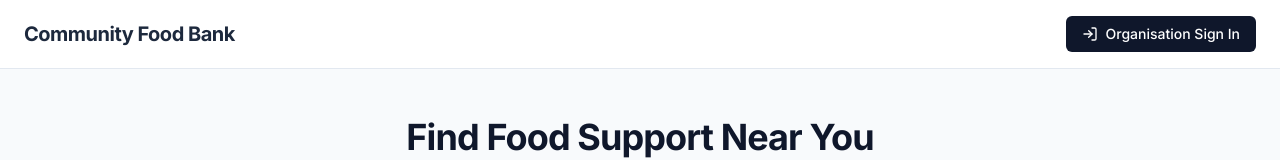
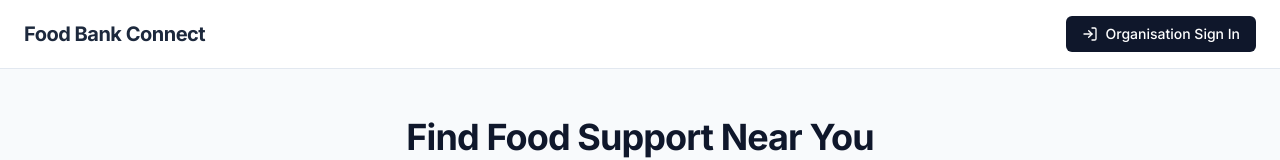
Before and after one commit to tezzytezzy/food-bank-online, a Next.js app: page / in a window 1280 px wide. Shown: the top 160 px of the page. Built offline with nearby package versions, Linux system fonts and the light colour scheme; no server answers; the database is empty.

Commit message:
feat: Display session end times on main and dashboard pages, and move middleware to `middleware.ts`.

```diff
--- a/app/dashboard/page.tsx
+++ b/app/dashboard/page.tsx
@@ -148,7 +148,10 @@ export default async function DashboardPage() {
                                             <span>{new Date(session.session_date).toLocaleDateString(undefined, { weekday: 'short', month: 'short', day: 'numeric', year: 'numeric', timeZone: 'UTC' })}</span>
                                         </div>
                                         <div className="flex items-center gap-2 ml-6">
-                                            <p>{session.start_time?.substring(0, 5)}</p>
+                                            <p>
+                                                {session.start_time?.substring(0, 5)}
+                                                {session.end_time && ` - ${session.end_time.substring(0, 5)}`}
+                                            </p>
                                         </div>
                                     </div>
                                 </div>
--- a/app/page.tsx
+++ b/app/page.tsx
@@ -63,7 +63,7 @@ export default async function Home({ searchParams }: { searchParams: Promise<{ [
     <main className="min-h-screen flex flex-col items-center bg-slate-50 text-slate-900">
       {/* Header */}
       <header className="w-full max-w-7xl mx-auto px-6 py-4 flex justify-between items-center border-b border-slate-200 bg-white">
-        <h1 className="text-xl font-bold tracking-tight text-slate-800">Community Food Bank</h1>
+        <h1 className="text-xl font-bold tracking-tight text-slate-800">Food Bank Connect</h1>
 
         <div className="flex items-center gap-4">
           <SignedOut>
@@ -130,6 +130,7 @@ export default async function Home({ searchParams }: { searchParams: Promise<{ [
                   </p>
                   <p className="text-sm text-slate-700">
                     <strong className="font-medium">Time:</strong> {session.start_time ? session.start_time.substring(0, 5) : 'TBD'}
+                    {session.end_time && ` - ${session.end_time.substring(0, 5)}`}
                   </p>
                   {session.templates?.dietary_info && (
                     <p className="text-xs text-slate-500 mt-2">
```
Also changed, not shown: middleware.ts (renamed from proxy.ts), 1 other file (tests, documents, lock files or other folders).
